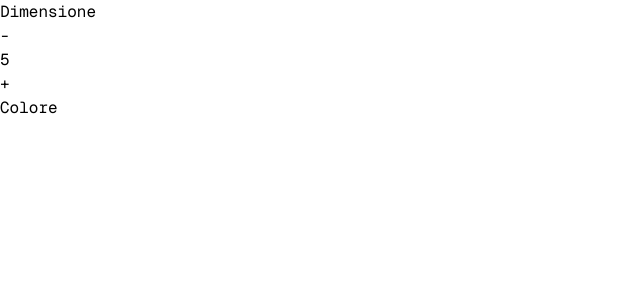
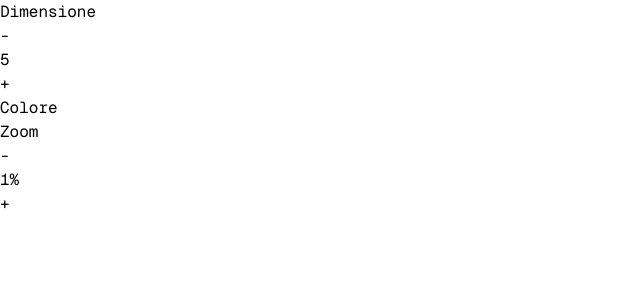
Before and after one commit to Berserk-hub150/whiteboard, a Next.js app: page / in a window 1280 px wide. Shown: the top 300 px of the page, without its empty margins (0-640 px from the left). Built offline with nearby package versions, Linux system fonts and the light colour scheme.

Commit message:
Add zoom functionality and refactor color handling in whiteboard component

```diff
--- a/src/app/page.tsx
+++ b/src/app/page.tsx
@@ -6,7 +6,6 @@ import { useState } from "react";
 export default function Home() {
 
   const [wb, setWb] = useState(new whiteBoard(5));
-  const [color, setColor] = useState("black");
 
   return (
     <div className="h-full">
@@ -17,19 +16,29 @@ export default function Home() {
           <div className="text-white w-full flex flex-col items-center select-none">
             Dimensione
             <div className="flex items-center justify-center gap-2">
-              <div className="border border-white px-2 py-px flex items-center justify-center rounded-md cursor-pointer" onClick={() => setWb(new whiteBoard(wb.radius-2, wb.story, color))}>-</div>
+              <div className="border border-white px-2 py-px flex items-center justify-center rounded-md cursor-pointer" onClick={() => setWb(new whiteBoard(wb.radius-2, wb.story, wb.color, wb.scale))}>-</div>
               {wb.radius}
-              <div className="border border-white px-2 py-px flex items-center justify-center rounded-md cursor-pointer" onClick={() => {setWb(new whiteBoard(wb.radius+2, wb.story, color))}}>+</div>
+              <div className="border border-white px-2 py-px flex items-center justify-center rounded-md cursor-pointer" onClick={() => {setWb(new whiteBoard(wb.radius+2, wb.story, wb.color, wb.scale))}}>+</div>
             </div>
           </div>
 
           <div className="text-white w-full flex flex-col items-center select-none">
             Colore
             <div className="flex items-center justify-center gap-2 h-6">
-              <div onClick={() => {setColor("black"); setWb(new whiteBoard(wb.radius, wb.story, "black"))}} className={`bg-black border border-white cursor-pointer w-5 h-5 rounded-full ${color == "black" ? "scale-105" : ""} transition-all duration-300 ease-in-out`} />
-              <div onClick={() => {setColor("white"); setWb(new whiteBoard(wb.radius, wb.story, "white"))}} className={`bg-white border border-white cursor-pointer w-5 h-5 rounded-full ${color == "white" ? "scale-105" : ""} transition-all duration-300 ease-in-out`} />
-              <div onClick={() => {setColor("red"); setWb(new whiteBoard(wb.radius, wb.story, "red"))}} className={`bg-red-600 border border-white cursor-pointer w-5 h-5 rounded-full ${color == "red" ? "scale-105" : ""} transition-all duration-300 ease-in-out`} />
-              <div onClick={() => {setColor("blue"); setWb(new whiteBoard(wb.radius, wb.story, "blue"))}} className={`bg-blue-600 border border-white cursor-pointer w-5 h-5 rounded-full ${color == "blue" ? "scale-105" : ""} transition-all duration-300 ease-in-out`} />
+              <div onClick={() => setWb(new whiteBoard(wb.radius, wb.story, "black", wb.scale))} className={`bg-black border border-white cursor-pointer w-5 h-5 rounded-full ${wb.color == "black" ? "scale-105" : ""} transition-all duration-300 ease-in-out`} />
+              <div onClick={() => setWb(new whiteBoard(wb.radius, wb.story, "white", wb.scale))} className={`bg-white border border-white cursor-pointer w-5 h-5 rounded-full ${wb.color == "white" ? "scale-105" : ""} transition-all duration-300 ease-in-out`} />
+              <div onClick={() => setWb(new whiteBoard(wb.radius, wb.story, "red", wb.scale))} className={`bg-red-600 border border-white cursor-pointer w-5 h-5 rounded-full ${wb.color == "red" ? "scale-105" : ""} transition-all duration-300 ease-in-out`} />
+              <div onClick={() => setWb(new whiteBoard(wb.radius, wb.story, "blue", wb.scale))} className={`bg-blue-600 border border-white cursor-pointer w-5 h-5 rounded-full ${wb.color == "blue" ? "scale-105" : ""} transition-all duration-300 ease-in-out`} />
+            </div>
+          </div>
+
+
+          <div className="text-white w-full flex flex-col items-center select-none">
+            Zoom
+            <div className="flex items-center justify-center gap-2">
+              <div className="border border-white px-2 py-px flex items-center justify-center rounded-md cursor-pointer" onClick={() => setWb(new whiteBoard(wb.radius, wb.story, wb.color, wb.scale-50))}>-</div>
+              {wb.scale}%
+              <div className="border border-white px-2 py-px flex items-center justify-center rounded-md cursor-pointer" onClick={() => setWb(new whiteBoard(wb.radius, wb.story, wb.color, wb.scale+50))}>+</div>
             </div>
           </div>
 
@@ -37,7 +46,7 @@ export default function Home() {
         </div>
       </div>
 
-      <Canvas draw={(ctx: CanvasRenderingContext2D, e: {clientX: number; clientY: number;}, active: boolean, cameraPosition: {X: number, Y: number}) => wb.drawDotLine(ctx, e, active, cameraPosition)} whiteboard={wb} className={"absolute top-0 left-0 touch-none"} linewidth={wb.radius*2} color={color}/>
+      <Canvas draw={(ctx: CanvasRenderingContext2D, e: {clientX: number; clientY: number;}, active: boolean, cameraPosition: {X: number, Y: number}) => wb.drawDotLine(ctx, e, active, cameraPosition)} whiteboard={wb} className={"absolute top-0 left-0 touch-none"}/>
     </div>
   );
 }
--- a/src/components/Canvas.tsx
+++ b/src/components/Canvas.tsx
@@ -4,7 +4,7 @@ import { useState } from 'react';
 import { useWheel } from '@use-gesture/react';
 import { whiteBoard } from '@/drawings/drawings';
 
-const Canvas = (props: { linewidth: number; draw: (ctx: CanvasRenderingContext2D, e: { clientX: number, clientY: number }, active: boolean, cameraPosition: {X: number, Y: number}) => void; className: string, whiteboard: whiteBoard, color: string}) => {
+const Canvas = (props: { draw: (ctx: CanvasRenderingContext2D, e: { clientX: number, clientY: number }, active: boolean, cameraPosition: {X: number, Y: number}) => void; className: string, whiteboard: whiteBoard}) => {
 
     const bind = useWheel((e) => (
         console.log(cameraPosition),
@@ -18,7 +18,7 @@ const Canvas = (props: { linewidth: number; draw: (ctx: CanvasRenderingContext2D
         draw: (ctx: CanvasRenderingContext2D, e: { clientX: number, clientY: number }, active: boolean, cameraPosition: {X: number, Y: number}) => void,
     } = props;
 
-    const canvasRef = useCanvas((ctx: CanvasRenderingContext2D) => draw(ctx, mousePosition, drawOn, cameraPosition), props.linewidth, cameraPosition, (ctx: CanvasRenderingContext2D) => props.whiteboard.drawStory(ctx, cameraPosition), props.color);
+    const canvasRef = useCanvas((ctx: CanvasRenderingContext2D) => draw(ctx, mousePosition, drawOn, cameraPosition), props.whiteboard.radius*2, cameraPosition, (ctx: CanvasRenderingContext2D) => props.whiteboard.drawStory(ctx, cameraPosition), props.whiteboard.color, props.whiteboard.scale);
 
     function engage() {
         setDrawOn(true);
--- a/src/drawings/drawings.ts
+++ b/src/drawings/drawings.ts
@@ -2,17 +2,20 @@
 export class whiteBoard {
     radius: number;
     color: string = "black";
+    scale: number = 100;
 
     story: [{position: {clientX: number, clientY: number}, active: boolean, radius: number, color: string}];
 
     constructor(
         radius: number,
         story: [{position: {clientX: number, clientY: number}, active: boolean, radius: number, color: string}] = [{position: {clientX: 0, clientY: 0}, active: false, radius: 0, color: this.color}],
-        color: string = "black"
+        color: string = "black",
+        scale: number = 1.0
     ) {
         this.radius = radius;
         this.story = story;
         this.color = color;
+        this.scale = scale;
     }
 
     drawDotLine(ctx: CanvasRenderingContext2D, e: {clientX: number, clientY: number}, active: boolean, cameraPosition: {X: number, Y: number}) {
@@ -83,21 +86,24 @@ export class whiteBoard {
 
         this.story.forEach(el => {
 
-            if(!((cameraPosition.X - 400 <= el.position.clientX && cameraPosition.X + 400 + window.innerWidth >= el.position.clientX) &&
-                (cameraPosition.Y - 400 <= el.position.clientY && cameraPosition.Y + 400 + window.innerHeight >= el.position.clientY))
-            ) {
+            if(!this.isInside(cameraPosition, el.position)) {
                 this.drawDotLineMoving(ctx, {clientX: 0, clientY: 0}, false, el.radius);
+                return;
             }
 
             ctx.strokeStyle = el.color;
             ctx.fillStyle = el.color;
-            ctx.lineWidth = el.radius*2;
             this.drawDotLineMoving(
                 ctx,
-                {clientX: el.position.clientX - parseInt(cameraPosition.X.toFixed(0)), clientY: el.position.clientY - parseInt(cameraPosition.Y.toFixed(0))},
+                {clientX: (el.position.clientX - this.radius * this.scale) - parseInt(cameraPosition.X.toFixed(0)), clientY: (el.position.clientY - this.radius * this.scale) - parseInt(cameraPosition.Y.toFixed(0))},
                 el.active,
                 el.radius
             )
         });
     }
+
+    isInside(cameraPosition: {X: number, Y: number}, el: {clientX: number, clientY: number}): boolean {
+        return ((cameraPosition.X - 300 <= el.clientX && cameraPosition.X + 300 + window.innerWidth >= el.clientX) &&
+        (cameraPosition.Y - 300 <= el.clientY && cameraPosition.Y + 300 + window.innerHeight >= el.clientY));
+    }
 }
--- a/src/hooks/useCanvas.ts
+++ b/src/hooks/useCanvas.ts
@@ -5,11 +5,13 @@ const useCanvas = (
     lineWidth: number,
     cameraPosition: {X: number, Y: number},
     drawStory: (context: CanvasRenderingContext2D) => void,
-    color: string
+    color: string,
+    scale: number
     ) => {
 
     const canvasRef = useRef(null);
     const cameraPos = useRef(cameraPosition);
+    const scalePrev = useRef(scale)
 
     useEffect(() => {
 
@@ -20,7 +22,12 @@ const useCanvas = (
         context.lineWidth = lineWidth;
         let animationFrameId: number;
 
-        if(cameraPos.current != cameraPosition ) {
+        if(scalePrev.current != scale) {
+            context.scale(2, 2)
+            scalePrev.current = scale
+        }
+
+        if(cameraPos.current != cameraPosition) {
             cameraPos.current = cameraPosition;
             context.clearRect(0, 0, window.innerWidth, window.innerHeight);
             console.log("different");
@@ -46,7 +53,7 @@ const useCanvas = (
         return () => {
             window.cancelAnimationFrame(animationFrameId);
         }
-    }, [draw, cameraPos, cameraPosition, drawStory, lineWidth, color]);
+    }, [draw, cameraPos, cameraPosition, drawStory, lineWidth, color, scale]);
 
     useEffect(() => {
         const canvas = canvasRef.current;
```
